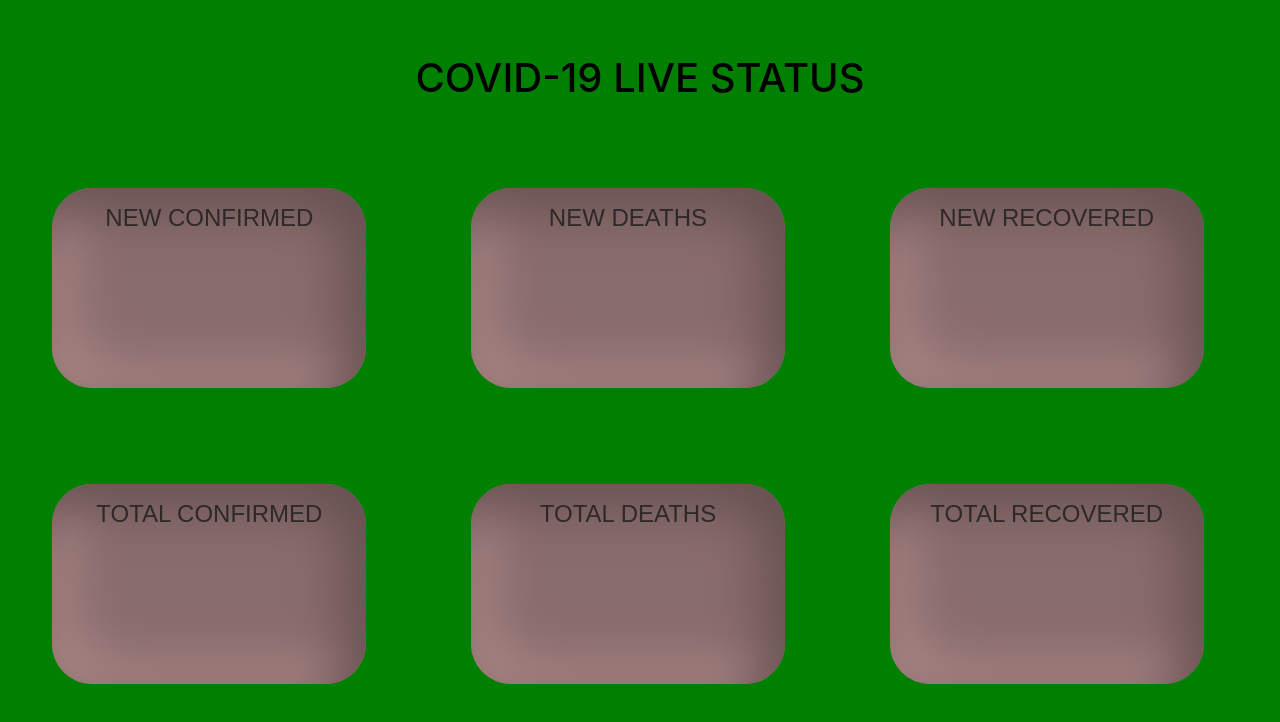
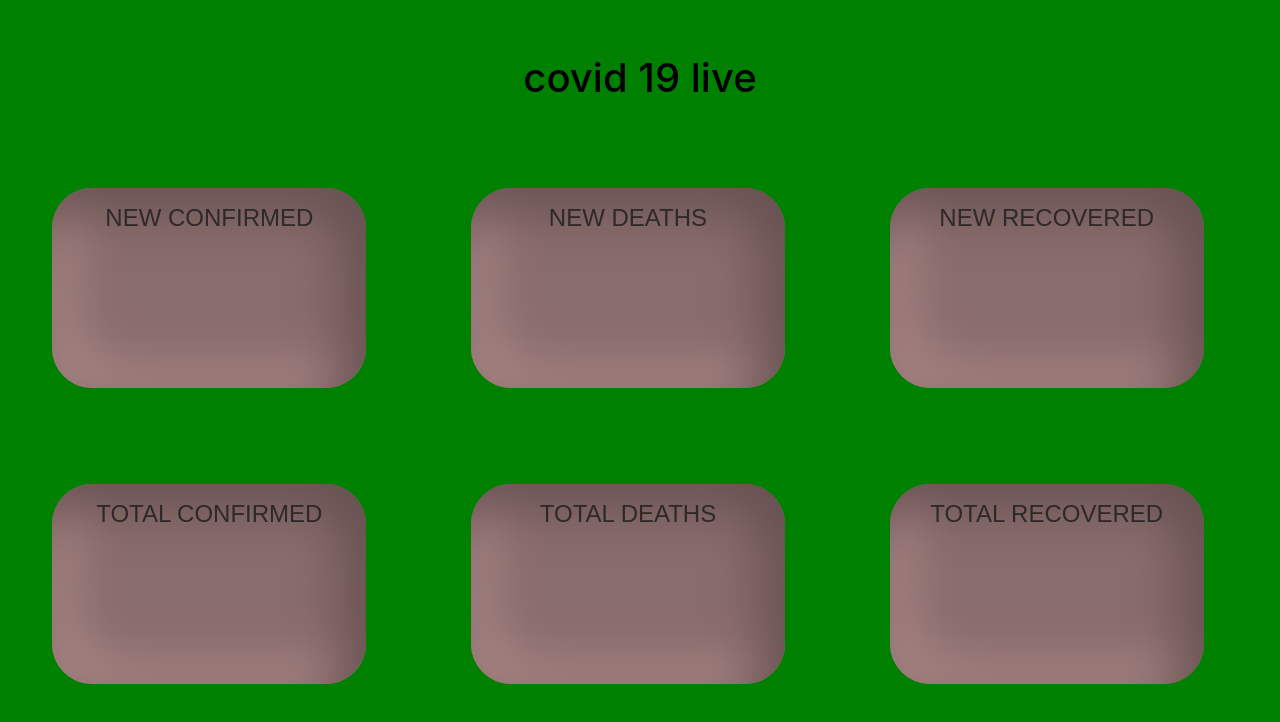
Before and after one commit to safwantaliparamba/covid-live-status, a plain HTML site: page index.html in a window 1280 px wide. Drawn offline with nearby package versions, Linux system fonts and the light colour scheme; no server answers.

Commit message:
h1 updated

```diff
--- a/index.html
+++ b/index.html
@@ -15,7 +15,7 @@
     <section class="container-fluid">
       <div class="row">
         <div class="title mb-4">
-          <h1 class="text-center mt-4">COVID-19 LIVE STATUS</h1>
+          <h1 class="text-center mt-4">covid 19 live</h1>
         </div>
         <div class="row d-flex justify-content-around mb-5">
           <div class="col-sm-12 col-xl-3 text-center result my-4">
```
